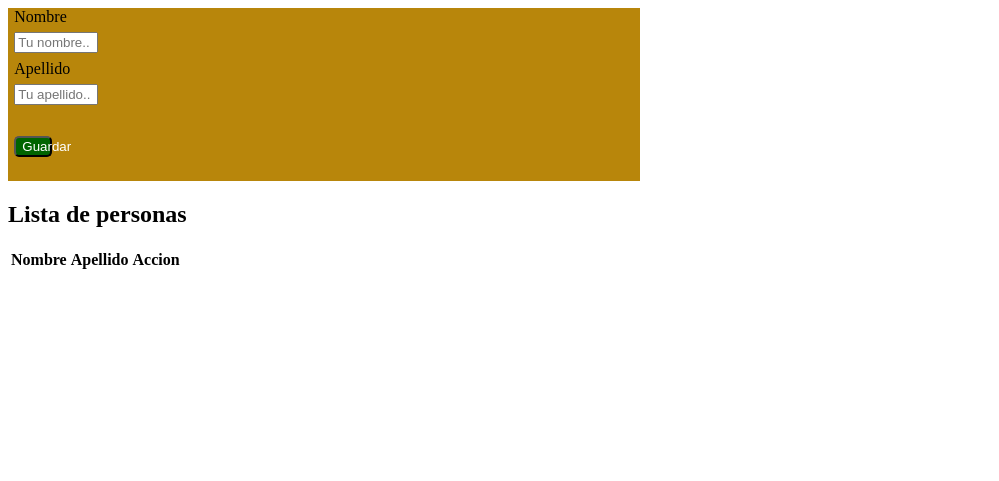
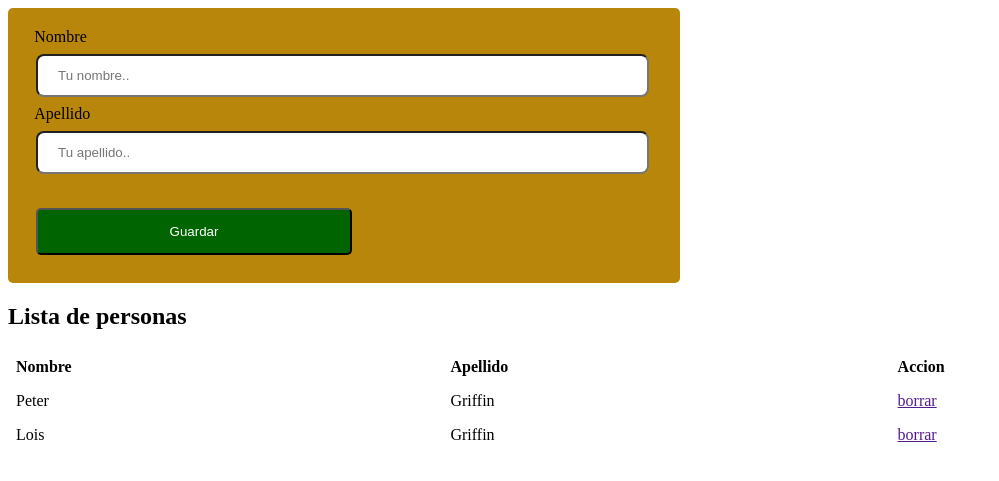
Before and after one commit to BrunoCardullo/LaboratorioIII, a PHP site: page / in a window 1280 px wide. Shown: the top 481 px of the page, without its empty margins (0-999 px from the left). Run offline with PHP 8.4, Linux system fonts and the light colour scheme; lists and menus that the app fills with data are empty.

Commit message:
fin clase

```diff
--- a/2017/Segundo Cuatri/Labo 3/Clase03/EjercicioProfe/estilos/estilo.css
+++ b/2017/Segundo Cuatri/Labo 3/Clase03/EjercicioProfe/estilos/estilo.css
@@ -1,27 +1,55 @@
-input
+input[type ="text"]
 {
-    margin: 1%;
-    width: 12%;
+    margin: 8px 8px;
+    padding: 12px 20px;
+    width: 90%;
+    border-radius: 8px;
+
 }
 
-button
+table
 {
-    margin: 1%;
-    width: 6%;
-    height: 3%;
+    border-collapse: collapse;
+    width: 100%;
+}
+input[type="button"]
+{
+    margin: 8px;
+    width:50%;
     background-color:darkgreen;
     border-radius: 5px;
+    color: white;
+    padding: 14px 20px;
+
 }
-.guardar
+
+th, td
 {
-    color: white;
+    text-align: left;
+    padding: 8px;
 }
+input[type="button"]:hover
+{
+    background-color: #45a049;
+}
+
 div
 {
     background-color: darkgoldenrod;
     width: 50%;
+    border-radius: 5px;
+    padding: 20px;
 }
 .datos
 {
     margin: 1%;
 }
+
+.sinError
+{
+    border: 1px solid #ccc;
+}
+.error
+{
+    border: 1px solid red;
+}
--- a/2017/Segundo Cuatri/Labo 3/Clase03/EjercicioProfe/funcionalidad.js
+++ b/2017/Segundo Cuatri/Labo 3/Clase03/EjercicioProfe/funcionalidad.js
@@ -3,12 +3,22 @@ function Validar()
     var nombre = document.getElementById("nombre").value;
     var apellido = document.getElementById("apellido").value;
 
-    if (nombre== null || apellido ==null)
+    if (nombre== "" || apellido =="")
     {
+        document.getElementById("nombre").className = "error";
+        document.getElementById("apellido").className = "error";
         alert("Falta completar campos!!!");
+        return;
     }
-    else
+
+    if(confirm("Esta seguro que desea agregar una persona?")==true)
     {
-
+        document.getElementById("nombre").className="sinError";
+        document.getElementById("apellido").className="sinError";
+        var tCuerpo = document.getElementById("tCuerpo");
+        tCuerpo.innerHTML = tCuerpo.innerHTML +
+        "<tr><td>" + nombre + "</td>"+
+        "<td>" + apellido + "</td>"+
+        "<td><a href=''>borrar</a></td></tr>";
     }
 }
--- a/2017/Segundo Cuatri/Labo 3/Clase03/EjercicioProfe/index.html
+++ b/2017/Segundo Cuatri/Labo 3/Clase03/EjercicioProfe/index.html
@@ -16,14 +16,29 @@
     <br>
     <input type="text" placeholder="Tu apellido.." name="apellido" id="apellido">
     <br><br>
-    <button name="btnGuardar" id="btnGuardar"><label class="guardar">Guardar</label></button>
-<br><br>
+    <input type="button" value ="Guardar"name="btnGuardar" id="btnGuardar" onclick="Validar()"></input>
+<br>
 </div>
-    <table>
-        <h2>Lista de personas</h2>
-        <th>Nombre</th>
-        <th>Apellido</th>
-        <th>Accion</th>
+    <table id="tabla">
+        <thead>
+            <h2>Lista de personas</h2>
+            <th>Nombre</th>
+            <th>Apellido</th>
+            <th>Accion</th>
+        </thead>
+
+        <tbody id="tCuerpo">
+            <tr>
+                <td>Peter</td>
+                <td>Griffin</td>
+                <td><a href=''>borrar</a></td>
+            </tr>
+            <tr>
+                <td>Lois</td>
+                <td>Griffin</td>
+                <td><a href=''>borrar</a></td>
+            </tr>
+        </tbody>
     </table>
 </body>
 </html>
```
